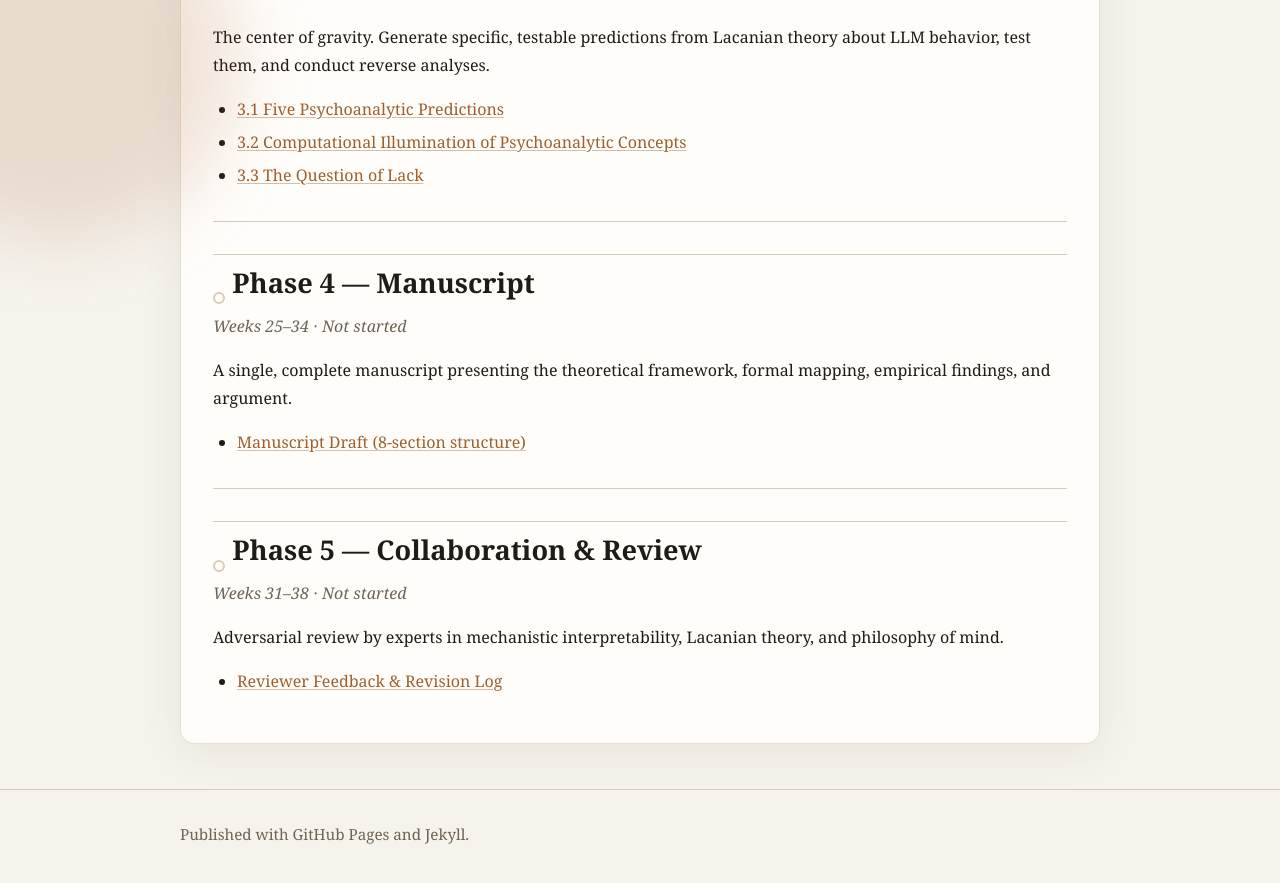
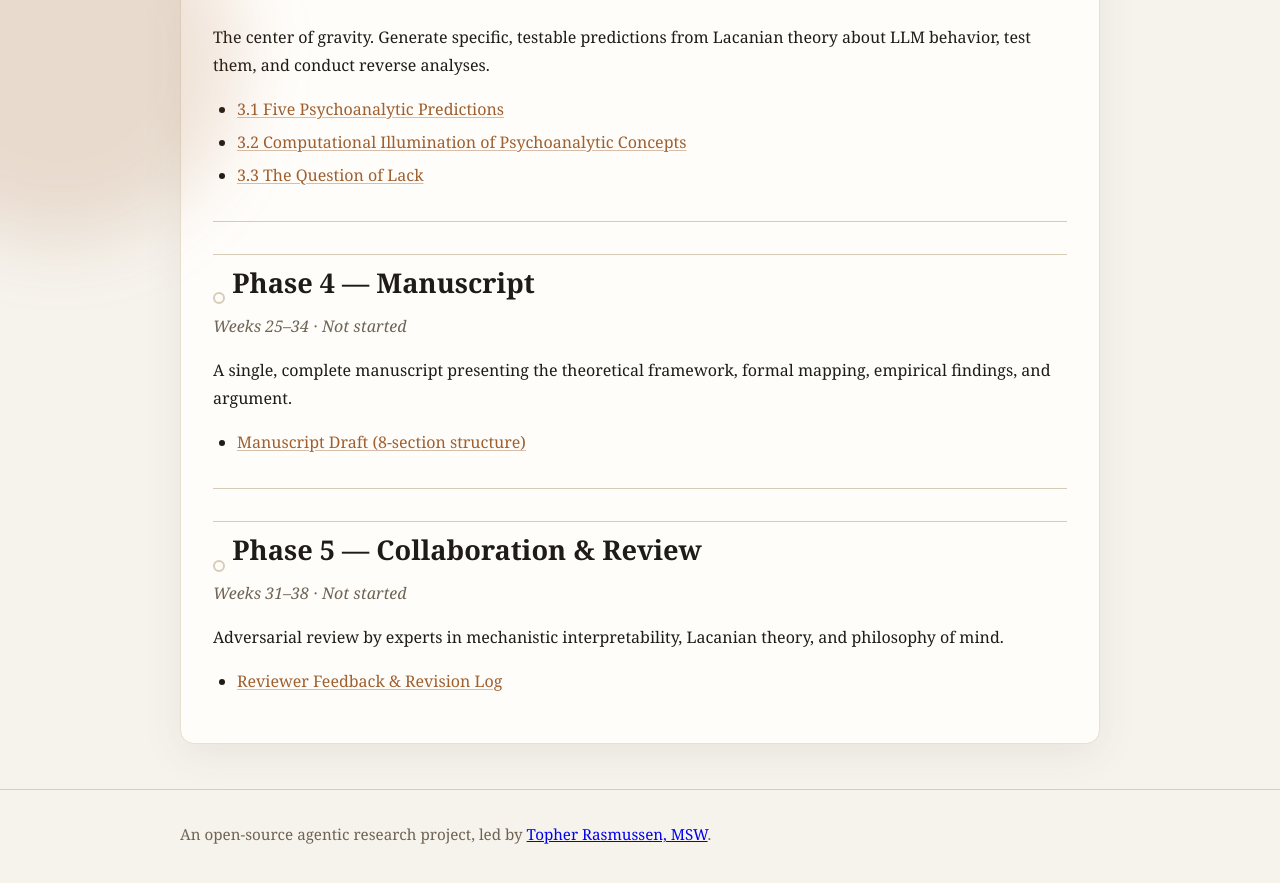
Before and after one commit to topher416/structured-like-a-language, a Jekyll site: the page built from index.md, in a window 1280 px wide and 900 px high, scrolled down 1391 px. Shown: the top 883 px of the window. Built offline with Jekyll 4.4.1, drawn with Linux system fonts in a browser that asks for light colours.

Commit message:
Update footer attribution text and link

```diff
--- a/_layouts/default.html
+++ b/_layouts/default.html
@@ -25,7 +25,7 @@
 
     <footer class="site-footer">
       <div class="container">
-        <p>Published with GitHub Pages and Jekyll.</p>
+        <p>An open-source agentic research project, led by <a href="https://topherrasmussen.com">Topher Rasmussen, MSW</a>.</p>
       </div>
     </footer>
 
```
